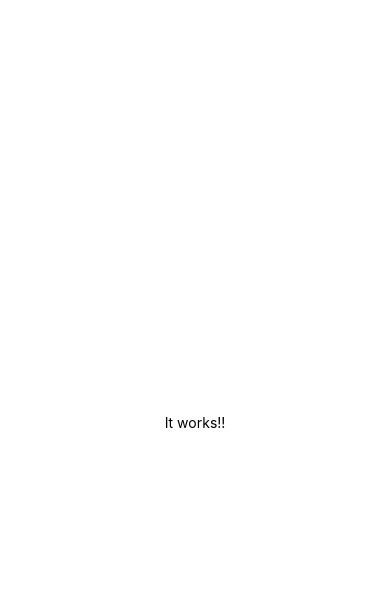
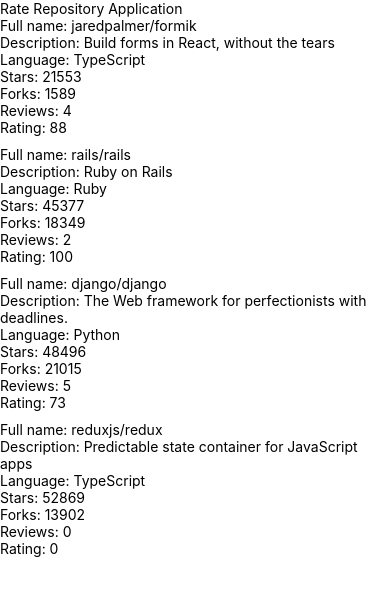
Before and after one commit to adam-herrala-bricker/fullstack, a React Native app in the folder part_10/rate-repo-app/: screen / in a window 390 px wide. Shown: the top 596 px of the page. Built offline with nearby package versions, Linux system fonts and the light colour scheme.

Commit message:
ex. 10.3

```diff
--- a/part_10/rate-repo-app/App.js
+++ b/part_10/rate-repo-app/App.js
@@ -1,20 +1,7 @@
-import { StatusBar } from 'expo-status-bar';
-import { StyleSheet, Text, View } from 'react-native';
+import Main from './src/components/Main';
 
-export default function App() {
-  return (
-    <View style={styles.container}>
-      <Text>It works!!</Text>
-      <StatusBar style="auto" />
-    </View>
-  );
-}
+const App = () => {
+  return <Main />;
+};
 
-const styles = StyleSheet.create({
-  container: {
-    flex: 1,
-    backgroundColor: '#fff',
-    alignItems: 'center',
-    justifyContent: 'center',
-  },
-});
+export default App;
--- /dev/null
+++ b/part_10/rate-repo-app/src/components/Main.jsx
@@ -0,0 +1,22 @@
+import Constants from 'expo-constants';
+import RepositoryList from './RepositoryList'
+import { Text, StyleSheet, View } from 'react-native';
+
+const styles = StyleSheet.create({
+  container: {
+    marginTop: Constants.statusBarHeight,
+    flexGrow: 1,
+    flexShrink: 1,
+  },
+});
+
+const Main = () => {
+  return (
+    <View style={styles.container}>
+      <Text>Rate Repository Application</Text>
+      <RepositoryList />
+    </View>
+  );
+};
+
+export default Main;
--- /dev/null
+++ b/part_10/rate-repo-app/src/components/RepositoryItem.jsx
@@ -0,0 +1,43 @@
+import { FlatList, View, Text } from 'react-native';
+
+const repo = [{
+    id: 'jaredpalmer.formik',
+    fullName: 'jaredpalmer/formik',
+    description: 'Build forms in React, without the tears',
+    language: 'TypeScript',
+    forksCount: 1589,
+    stargazersCount: 21553,
+    ratingAverage: 88,
+    reviewCount: 4,
+    ownerAvatarUrl: 'https://avatars2.githubusercontent.com/u/4060187?v=4',
+  }]
+
+const RepositoryItem = ({item}) => {
+    return(
+        <View>
+            <Text>
+                Full name: {item.fullName}
+            </Text>
+            <Text>
+                Description: {item.description}
+            </Text>
+            <Text>
+                Language: {item.language}
+            </Text>
+            <Text>
+                Stars: {item.stargazersCount}
+            </Text>
+            <Text>
+                Forks: {item.forksCount}
+            </Text>
+            <Text>
+                Reviews: {item.reviewCount}
+            </Text>
+            <Text>
+                Rating: {item.ratingAverage}
+            </Text>
+        </View>
+    )
+}
+
+export default RepositoryItem;
--- /dev/null
+++ b/part_10/rate-repo-app/src/components/RepositoryList.jsx
@@ -0,0 +1,70 @@
+import { FlatList, View, StyleSheet } from 'react-native';
+import RepositoryItem from './RepositoryItem'
+
+const styles = StyleSheet.create({
+  separator: {
+    height: 10,
+  },
+});
+
+const repositories = [
+  {
+    id: 'jaredpalmer.formik',
+    fullName: 'jaredpalmer/formik',
+    description: 'Build forms in React, without the tears',
+    language: 'TypeScript',
+    forksCount: 1589,
+    stargazersCount: 21553,
+    ratingAverage: 88,
+    reviewCount: 4,
+    ownerAvatarUrl: 'https://avatars2.githubusercontent.com/u/4060187?v=4',
+  },
+  {
+    id: 'rails.rails',
+    fullName: 'rails/rails',
+    description: 'Ruby on Rails',
+    language: 'Ruby',
+    forksCount: 18349,
+    stargazersCount: 45377,
+    ratingAverage: 100,
+    reviewCount: 2,
+    ownerAvatarUrl: 'https://avatars1.githubusercontent.com/u/4223?v=4',
+  },
+  {
+    id: 'django.django',
+    fullName: 'django/django',
+    description: 'The Web framework for perfectionists with deadlines.',
+    language: 'Python',
+    forksCount: 21015,
+    stargazersCount: 48496,
+    ratingAverage: 73,
+    reviewCount: 5,
+    ownerAvatarUrl: 'https://avatars2.githubusercontent.com/u/27804?v=4',
+  },
+  {
+    id: 'reduxjs.redux',
+    fullName: 'reduxjs/redux',
+    description: 'Predictable state container for JavaScript apps',
+    language: 'TypeScript',
+    forksCount: 13902,
+    stargazersCount: 52869,
+    ratingAverage: 0,
+    reviewCount: 0,
+    ownerAvatarUrl: 'https://avatars3.githubusercontent.com/u/13142323?v=4',
+  },
+];
+
+const ItemSeparator = () => <View style={styles.separator} />;
+
+const RepositoryList = () => {
+  return (
+    <FlatList
+        data={repositories}
+        ItemSeparatorComponent={ItemSeparator}
+        renderItem = {({item}) => <RepositoryItem item = {item}/>}
+        keyExtractor = {item => item.id}
+    />
+  );
+};
+
+export default RepositoryList;
```
